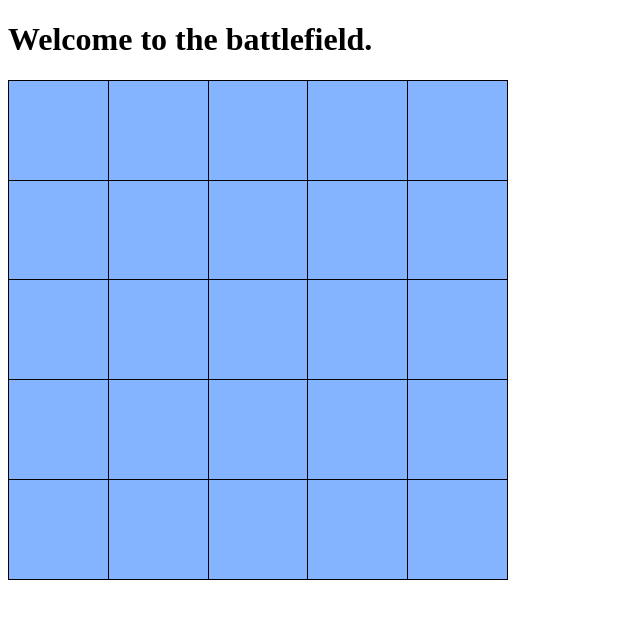
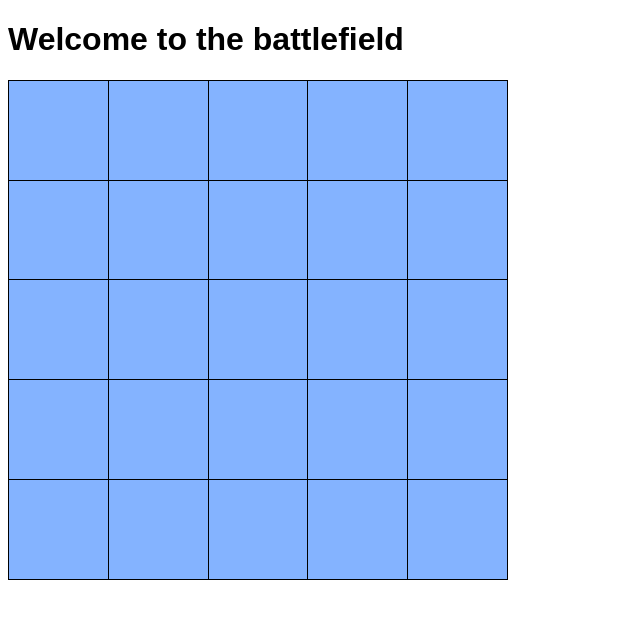
Before and after one commit to waruiz/BattleShipt, a React app: page / in a window 1280 px wide. Both pictures are taken after typing "Sample" into the empty fields and a click on the button "Submit". Shown: the top 618 px of the page, without its empty margins (0-640 px from the left). Built offline with nearby package versions, Linux system fonts and the light colour scheme; the HTML template or start-up script is replaced by a standard one.

Commit message:
Style Battlefield headline

```diff
--- a/client/src/components/Battlefield.jsx
+++ b/client/src/components/Battlefield.jsx
@@ -1,12 +1,14 @@
 import React, { Component } from 'react';
 
 import Grid from './Grid.jsx';
+
+import style from '../styles/Battlefield.css';
 
 export default class Battlefield extends Component {
   render() {
     return(
       <div>
-        <h1>Welcome to the battlefield.</h1>
+        <h1 className='headline' >Welcome to the battlefield</h1>
         <Grid />
       </div>
     );
--- /dev/null
+++ b/client/src/styles/Battlefield.css
@@ -0,0 +1,3 @@
+.headline {
+  font-family: 'Black Ops One', sans-serif;
+}
```
